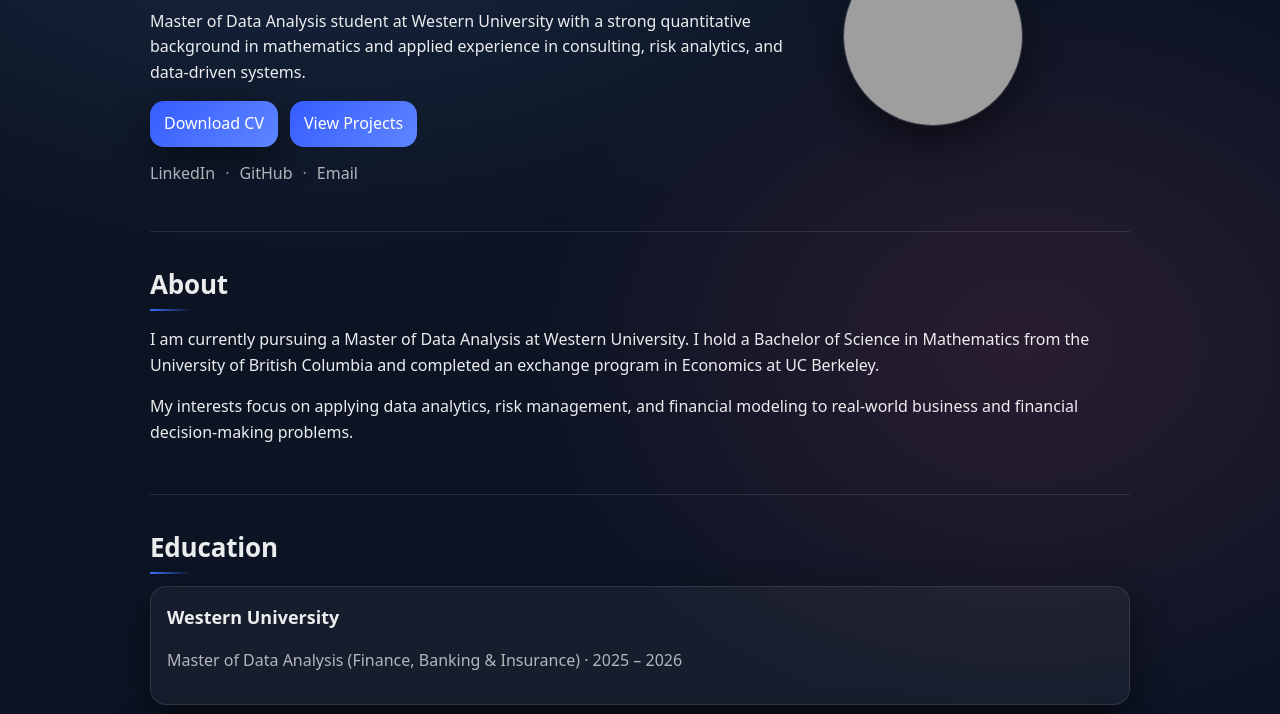
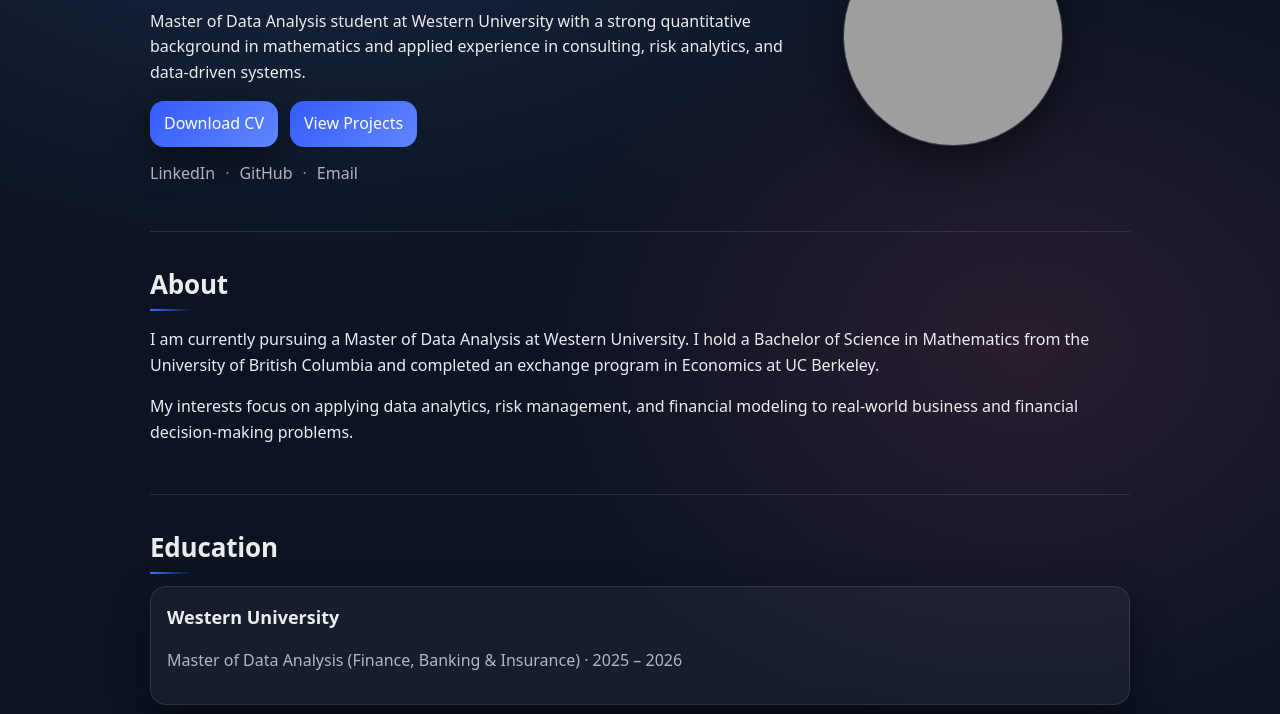
Before and after one commit to anzho/anzho.github.io, a plain HTML site: page index.html in a window 1280 px wide. Shown: the part 214-928 px from the top of the page. Drawn offline with Linux system fonts and the light colour scheme; grey boxes are pictures that could not be loaded.

Commit message:
Update style.css

```diff
--- a/assets/style.css
+++ b/assets/style.css
@@ -268,8 +268,8 @@
 }
 
 .avatar-img{
-  width: 180px;
-  height: 180px;
+  width: 220px;          /* 原来大概率是 180px */
+  height: 220px;
   object-fit: cover;
   border-radius: 999px;
   border: 1px solid var(--border);
```
